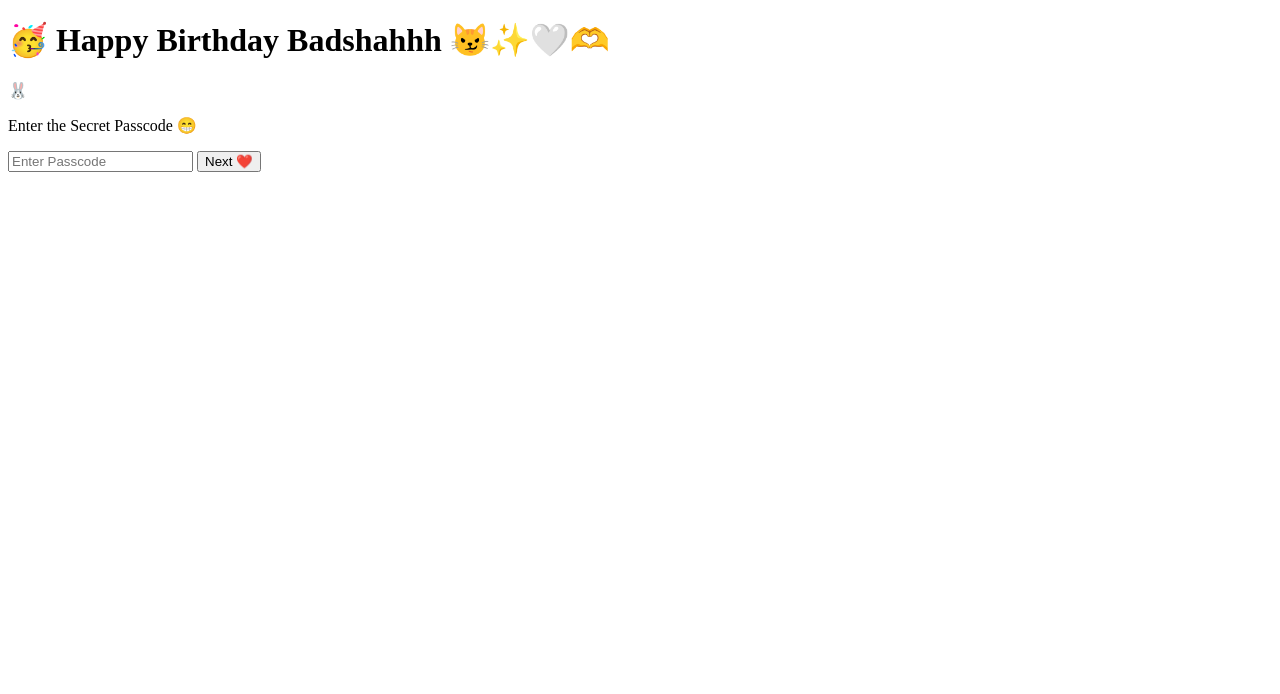
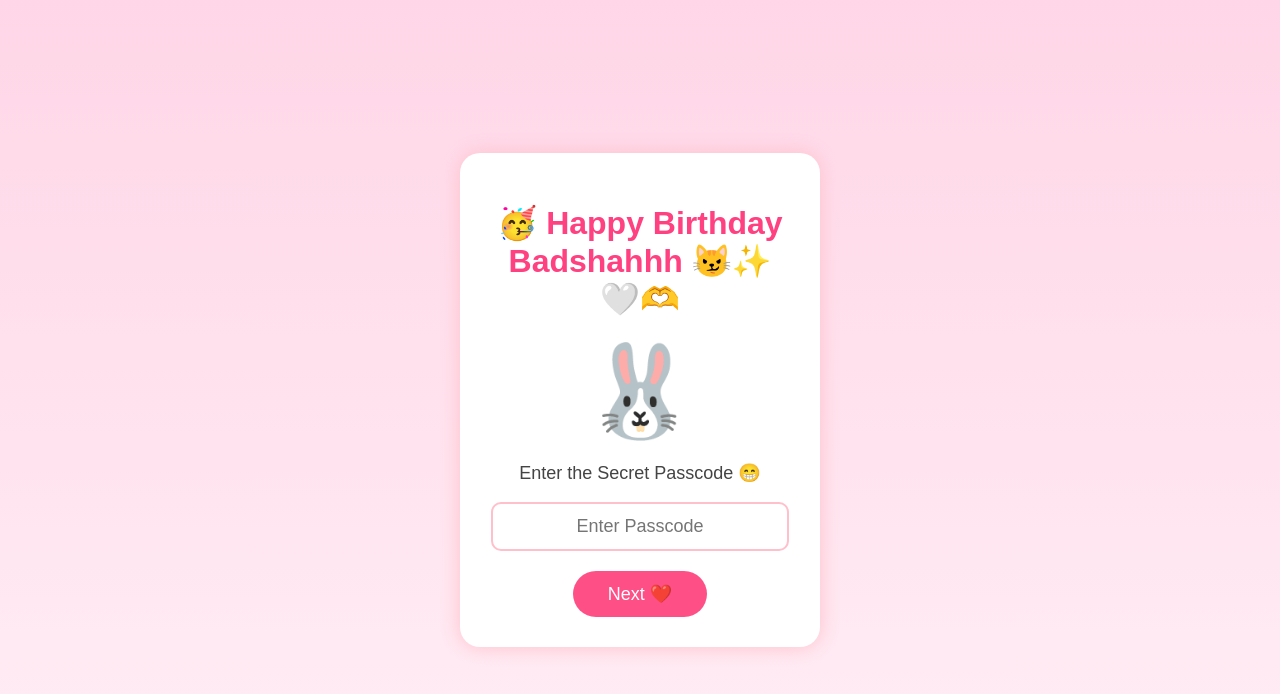
Before and after one commit to sirdhesh3706-prog/birthday-website, a plain HTML site: page index.html in a window 1280 px wide. Drawn offline with Linux system fonts and the light colour scheme.

Commit message:
Update style.css

```diff
--- a/style.css
+++ b/style.css
@@ -1,13 +1,57 @@
-function checkPass(){
-
-let pass=document.getElementById("passcode").value;
-
-if(pass=="1507"){
-alert("Welcome Badshahhh 🫂🥹");
-window.location = "cake.html";
-}
-else{
-alert("Wrong Passcode 😭🙄");
+body{
+margin:0;
+padding:0;
+font-family:Arial,sans-serif;
+background:linear-gradient(#ffd6e7,#ffeef5);
+display:flex;
+justify-content:center;
+align-items:center;
+height:100vh;
 }
 
+.container{
+background:white;
+padding:30px;
+border-radius:20px;
+text-align:center;
+box-shadow:0 0 20px pink;
+width:300px;
 }
+
+h1{
+color:#ff4081;
+}
+
+.bunny{
+font-size:90px;
+margin:15px;
+}
+
+.text{
+font-size:18px;
+color:#444;
+}
+
+input{
+width:90%;
+padding:12px;
+border-radius:10px;
+border:2px solid pink;
+font-size:18px;
+text-align:center;
+}
+
+button{
+margin-top:20px;
+padding:12px 35px;
+font-size:18px;
+background:#ff4f87;
+color:white;
+border:none;
+border-radius:30px;
+cursor:pointer;
+}
+
+button:hover{
+background:#ff1f68;
+}
```
